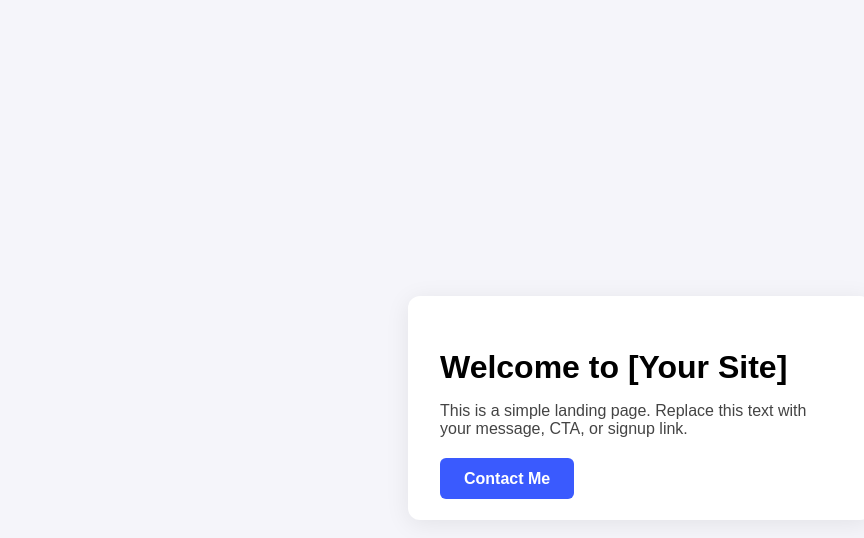
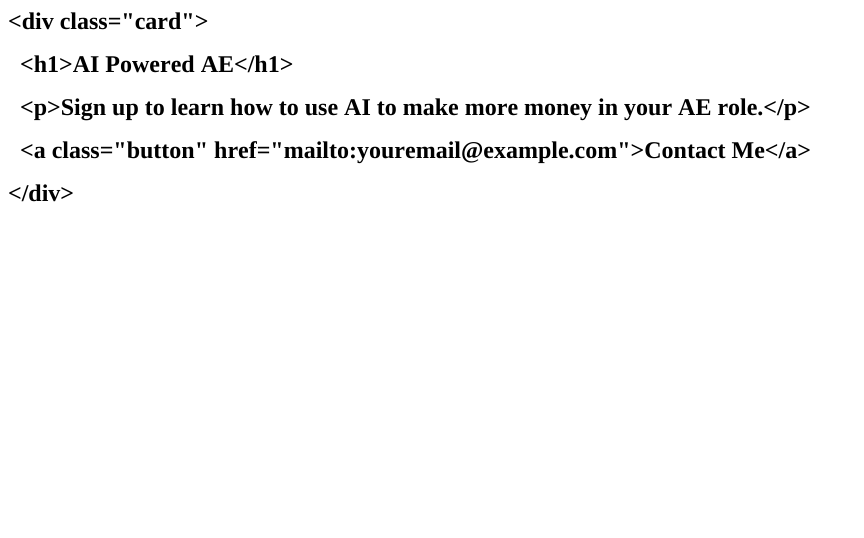
Before and after one commit to tmac623/landing1, a plain HTML site: page index.html in a window 1280 px wide. Shown: the whole page, without its empty margins (0-864 px from the left). Drawn offline with Linux system fonts and the light colour scheme.

Commit message:
Add files via upload

```diff
--- a/index.html
+++ b/index.html
@@ -1,22 +1,20 @@
-<!DOCTYPE html>
-<html lang="en">
+<!DOCTYPE html PUBLIC "-//W3C//DTD HTML 4.01//EN" "http://www.w3.org/TR/html4/strict.dtd">
+<html>
 <head>
-  <meta charset="UTF-8">
-  <title>Welcome!</title>
-  <meta name="viewport" content="width=device-width, initial-scale=1.0">
-  <style>
-    body { font-family: sans-serif; display: flex; flex-direction: column; align-items: center; justify-content: center; min-height: 100vh; background: #f5f5fa; }
-    .card { background: #fff; padding: 2rem; border-radius: 12px; box-shadow: 0 4px 24px rgba(0,0,0,0.08); max-width: 400px; }
-    h1 { margin-bottom: 1rem; }
-    p { margin-bottom: 2rem; color: #444; }
-    a.button { background: #3a5afe; color: #fff; padding: 0.75rem 1.5rem; border-radius: 6px; text-decoration: none; font-weight: bold; }
+  <meta http-equiv="Content-Type" content="text/html; charset=utf-8">
+  <meta http-equiv="Content-Style-Type" content="text/css">
+  <title></title>
+  <meta name="Generator" content="Cocoa HTML Writer">
+  <meta name="CocoaVersion" content="2575.4">
+  <style type="text/css">
+    span.s1 {font-kerning: none}
   </style>
 </head>
 <body>
-  <div class="card">
-    <h1>Welcome to [Your Site]</h1>
-    <p>This is a simple landing page. Replace this text with your message, CTA, or signup link.</p>
-    <a class="button" href="mailto:youremail@example.com">Contact Me</a>
-  </div>
+<h1 style="margin: 0.0px 0.0px 16.1px 0.0px; font: 24.0px Times; -webkit-text-stroke: #000000"><span class="s1"><b>&lt;div class="card"&gt;</b><b></b></span></h1>
+<h1 style="margin: 0.0px 0.0px 16.1px 0.0px; font: 24.0px Times; -webkit-text-stroke: #000000"><span class="s1"><b><span class="Apple-converted-space">  </span>&lt;h1&gt;AI Powered AE&lt;/h1&gt;</b><b></b></span></h1>
+<h1 style="margin: 0.0px 0.0px 16.1px 0.0px; font: 24.0px Times; -webkit-text-stroke: #000000"><span class="s1"><b><span class="Apple-converted-space">  </span>&lt;p&gt;Sign up to learn how to use AI to make more money in your AE role.&lt;/p&gt;</b><b></b></span></h1>
+<h1 style="margin: 0.0px 0.0px 16.1px 0.0px; font: 24.0px Times; -webkit-text-stroke: #000000"><span class="s1"><b><span class="Apple-converted-space">  </span>&lt;a class="button" href="mailto:youremail@example.com"&gt;Contact Me&lt;/a&gt;</b><b></b></span></h1>
+<h1 style="margin: 0.0px 0.0px 16.1px 0.0px; font: 24.0px Times; -webkit-text-stroke: #000000"><span class="s1"><b>&lt;/div&gt;</b><b></b></span></h1>
 </body>
 </html>
```
